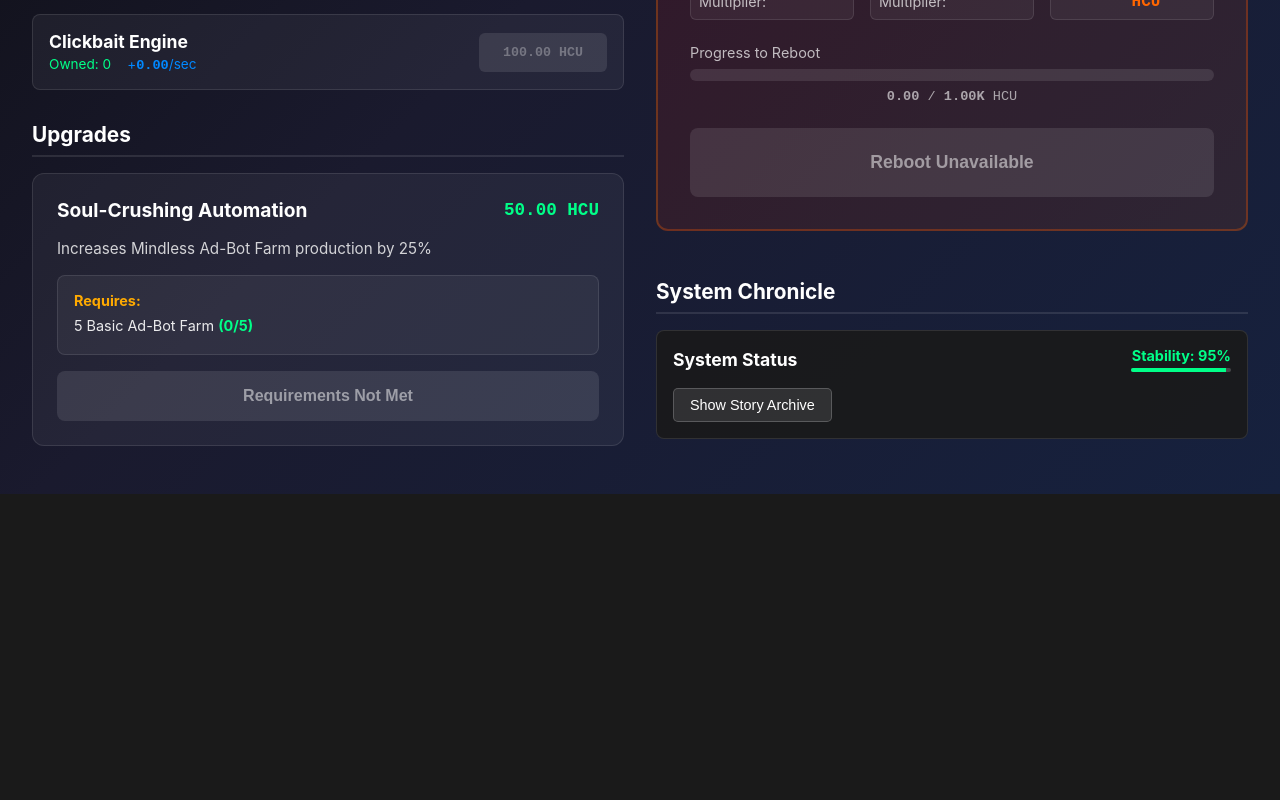
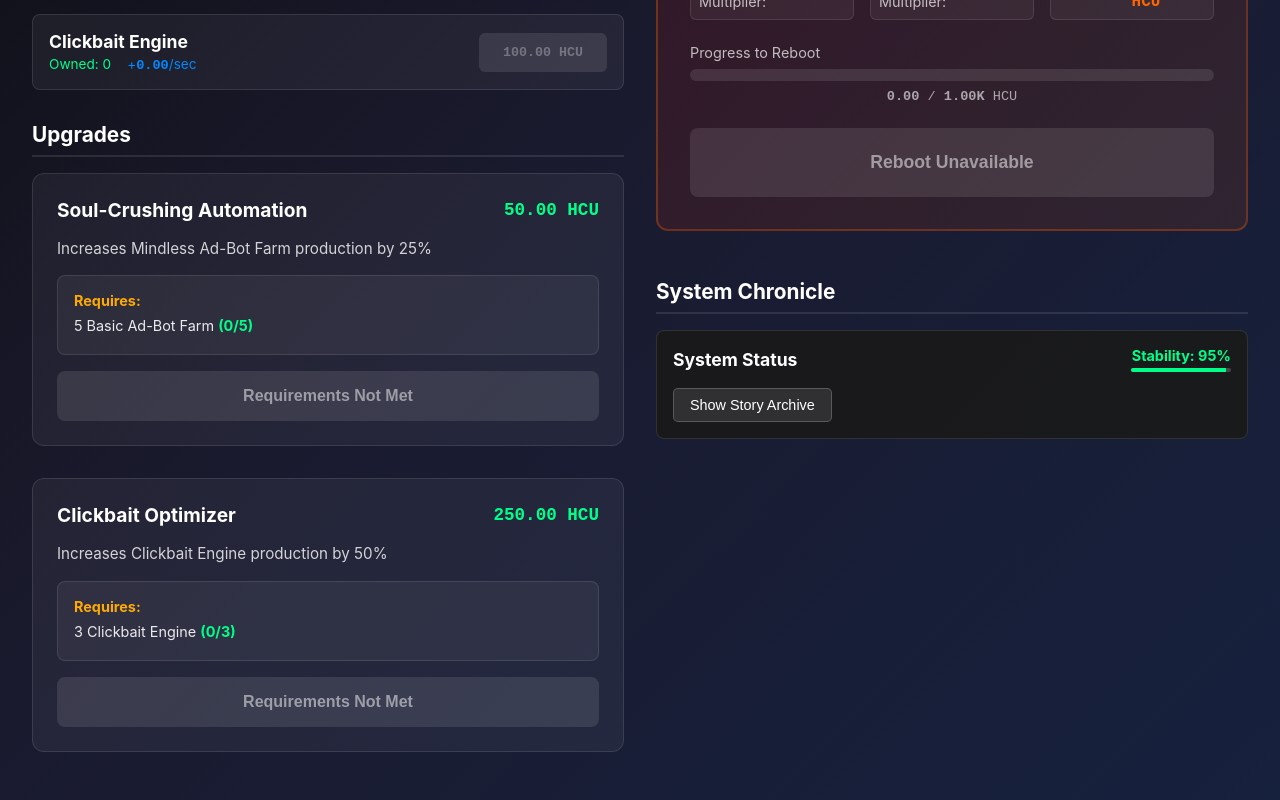
Before and after one commit to JaySchenk/idleAiGame, a Vue app: page / in a window 1280 px wide. Shown: the part 714-1514 px from the top of the page. Before the commit the page ends 1208 px from the top, so only its background shows below. Built offline with nearby package versions, Linux system fonts and the light colour scheme.

Commit message:
render upgrades from state

```diff
--- a/config/upgrades.json
+++ b/config/upgrades.json
@@ -13,5 +13,20 @@
         "minOwned": 5
       }
     ]
+  },
+  {
+    "id": "clickbaitOptimizer",
+    "name": "Clickbait Optimizer",
+    "description": "Increases Clickbait Engine production by 50%",
+    "cost": 250,
+    "targetGenerator": "clickbaitEngine",
+    "effectType": "production_multiplier",
+    "effectValue": 1.5,
+    "requirements": [
+      {
+        "generatorId": "clickbaitEngine",
+        "minOwned": 3
+      }
+    ]
   }
 ]
--- a/src/views/HomeView.vue
+++ b/src/views/HomeView.vue
@@ -41,7 +41,11 @@ onMounted(() => {
 
           <div class="section">
             <h2 class="section-title">Upgrades</h2>
-            <UpgradeButton upgrade-id="automatedContentScript" />
+            <UpgradeButton
+              v-for="upgrade in gameManager.state.upgrades"
+              :key="upgrade.id"
+              :upgrade-id="upgrade.id"
+            />
           </div>
         </div>
 
```
